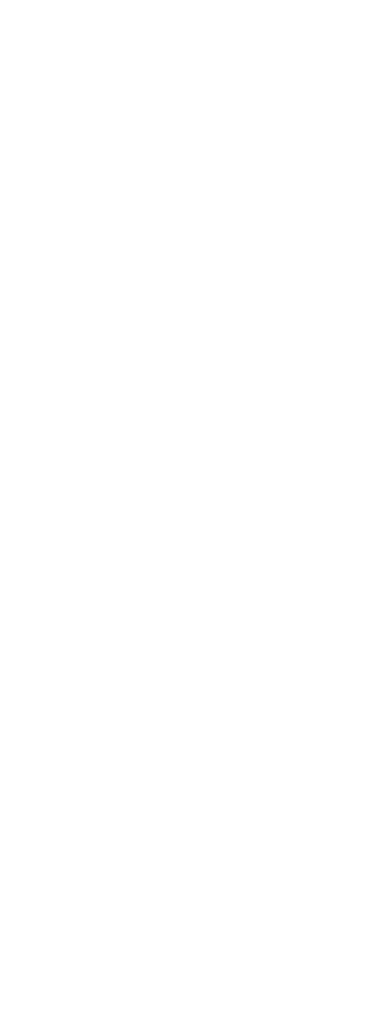
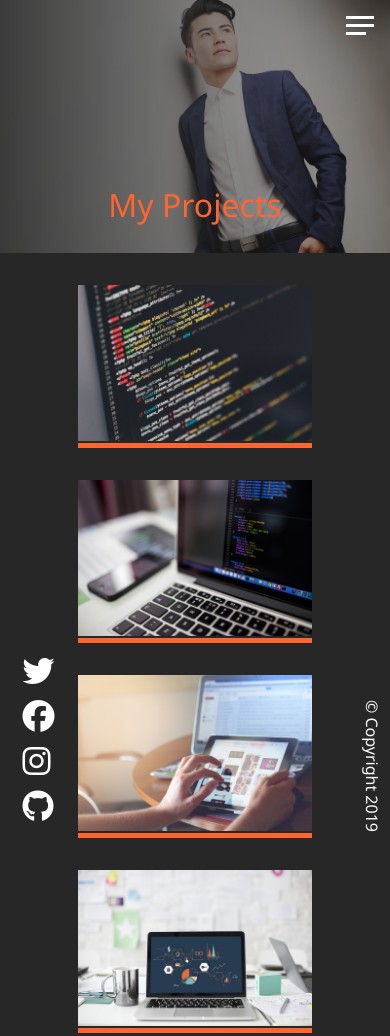
Before and after one commit to cs-joy/SASS-PATH, a plain HTML site: page dist/projects.html in a window 390 px wide. Shown: the top 1036 px of the page. Before the commit the page ends 844 px from the top, so only its background shows below. Drawn offline with Linux system fonts and the light colour scheme.

Commit message:
test pass for
project page creating and design

```diff
--- a/dist/projects.html
+++ b/dist/projects.html
@@ -0,0 +1,137 @@
+<!DOCTYPE html>
+<html lang="en">
+<head>
+    <meta charset="UTF-8">
+    <meta http-equiv="X-UA-Compatible" content="IE=edge">
+    <meta name="viewport" content="width=device-width, initial-scale=1.0">
+    <link rel="stylesheet" href="css/main.css">
+    <title>Projects | Smith</title>
+</head>
+<body>
+    <header>
+        <div class="menu-btn">
+            <span class="menu-btn__burger"></span>
+        </div>
+        <nav class="nav">
+            <ul class="menu-nav">
+                <li class="menu-nav__item">
+                    <a href="index.html" class="menu-nav__link">
+                        Home
+                    </a>
+                </li>
+                <li class="menu-nav__item">
+                    <a href="about.html" class="menu-nav__link">
+                        About
+                    </a>
+                </li>
+                <li class="menu-nav__item active">
+                    <a href="projects.html" class="menu-nav__link">
+                        Projects
+                    </a>
+                </li>
+                <li class="menu-nav__item">
+                    <a href="contact.html" class="menu-nav__link">
+                        Contact
+                    </a>
+                </li>
+            </ul>
+        </nav>
+    </header>
+
+    <main>
+        <section class="projects">
+            <div class="projects__bio-image">
+                <h1 class="text-secondary">My Projects</h1>
+            </div>
+
+            <div class="projects__items">
+                <div class="projects__item">
+                    <img src="img/project-1.jpg" alt="My Project">
+                    <div class="projects__btns">
+                        <a href="#!" class="projects__btn">
+                            <i class="fas fa-eye"></i> Preview
+                        </a>
+                        <a href="#!" class="projects__btn">
+                            <i class="fab fa-github"></i> Github
+                        </a>
+                    </div>
+                </div>
+                <div class="projects__item">
+                    <img src="img/project-2.jpg" alt="My Project">
+                    <div class="projects__btns">
+                        <a href="#!" class="projects__btn">
+                            <i class="fas fa-eye"></i> Preview
+                        </a>
+                        <a href="#!" class="projects__btn">
+                            <i class="fab fa-github"></i> Github
+                        </a>
+                    </div>
+                </div>
+                <div class="projects__item">
+                    <img src="img/project-3.jpg" alt="My Project">
+                    <div class="projects__btns">
+                        <a href="#!" class="projects__btn">
+                            <i class="fas fa-eye"></i> Preview
+                        </a>
+                        <a href="#!" class="projects__btn">
+                            <i class="fab fa-github"></i> Github
+                        </a>
+                    </div>
+                </div>
+                <div class="projects__item">
+                    <img src="img/project-4.jpg" alt="My Project">
+                    <div class="projects__btns">
+                        <a href="#!" class="projects__btn">
+                            <i class="fas fa-eye"></i> Preview
+                        </a>
+                        <a href="#!" class="projects__btn">
+                            <i class="fab fa-github"></i> Github
+                        </a>
+                    </div>
+                </div>
+                <div class="projects__item">
+                    <img src="img/project-5.jpg" alt="My Project">
+                    <div class="projects__btns">
+                        <a href="#!" class="projects__btn">
+                            <i class="fas fa-eye"></i> Preview
+                        </a>
+                        <a href="#!" class="projects__btn">
+                            <i class="fab fa-github"></i> Github
+                        </a>
+                    </div>
+                </div>
+                <div class="projects__item">
+                    <img src="img/project-6.jpg" alt="My Project">
+                    <div class="projects__btns">
+                        <a href="#!" class="projects__btn">
+                            <i class="fas fa-eye"></i> Preview
+                        </a>
+                        <a href="#!" class="projects__btn">
+                            <i class="fab fa-github"></i> Github
+                        </a>
+                    </div>
+                </div>
+            </div>
+
+            <div class="social-icons">
+                <a href="#!">
+                    <i class="fab fa-twitter fa-2x"></i>
+                </a>
+                <a href="#!">
+                    <i class="fab fa-facebook fa-2x"></i>
+                </a>
+                <a href="#!">
+                    <i class="fab fa-instagram fa-2x"></i>
+                </a>
+                <a href="#!">
+                    <i class="fab fa-github fa-2x"></i>
+                </a>
+            </div>
+            <footer>&copy; Copyright 2019</footer>
+        </section>
+    </main>
+
+    <script src="https://kit.fontawesome.com/bd02731e9d.js" crossorigin="anonymous"></script>
+    <script type="text/javascript" src="js/main.js"></script>
+</body>
+</html>
--- /dev/null
+++ b/scss/_projects.scss
@@ -0,0 +1,99 @@
+.projects {
+    padding-bottom: 2rem;
+
+    &__bio-image {
+        height: 30vh;
+        width: 100%;
+        background:
+            linear-gradient(
+              to right,
+              rgba($primary-color, 0.9),
+              rgba($primary-color, 0.3)
+            ),
+        url('../img/model-1.jpg') center top;
+        background-size: cover;
+        display: flex;
+        flex-direction: column;
+        align-items: center;
+        justify-content: flex-end;
+
+        .text-secondary {
+            font-size: 2rem;
+            margin-bottom: 2rem;
+        }
+    }
+
+    &__items {
+        width: 60vw;
+        margin: 2rem auto 0 auto;
+        display: grid;
+        grid-template-columns: 1fr; // fr =  fractional
+        grid-gap: 2rem;
+    }
+
+    &__item {
+        position: relative;
+        border-bottom: 5px solid $secondary-color;
+        overflow: hidden;
+        cursor: pointer;
+
+        img {
+            width: 100%;
+        }
+
+        &::after {
+            content: '';
+            position: absolute;
+            top: 100%;
+            left: 0;
+            height: 100%;
+            width: 100%;
+            background: $secondary-color;
+            opacity: 0;
+            @include transition-ease;
+        }
+
+        &:hover {
+            &::after {
+                top: 0;
+                opacity: 0.9;
+            }
+
+            .projects__btn {
+                opacity: 1;
+            }
+        }
+    }
+
+    &__btns {
+        position: absolute;
+        top: 0;
+        height: 100%;
+        width: 100%;
+        z-index: 1;
+        display: grid;
+        grid-template-columns: repeat(2, 1fr);
+        align-items: center;
+        text-align: center;
+    }
+
+    &__btn {
+        opacity: 0;
+        color: set-text-color($secondary-color);
+        @include transition-ease;
+
+        &:hover {
+            color: set-text-color(set-text-color($secondary-color));
+        }
+
+    }
+
+    .social-icons {
+        display: flex;
+        flex-direction: column;
+    }
+
+    footer {
+        transform: rotate(90deg) translate(-3rem, -5rem);
+    }
+}
--- a/scss/main.scss
+++ b/scss/main.scss
@@ -2,6 +2,7 @@
 @import 'home';
 @import 'menu';
 @import 'about';
+@import 'projects';
 
 body {
     background: $primary-color;
```
Also changed, not shown: dist/css/main.css.
